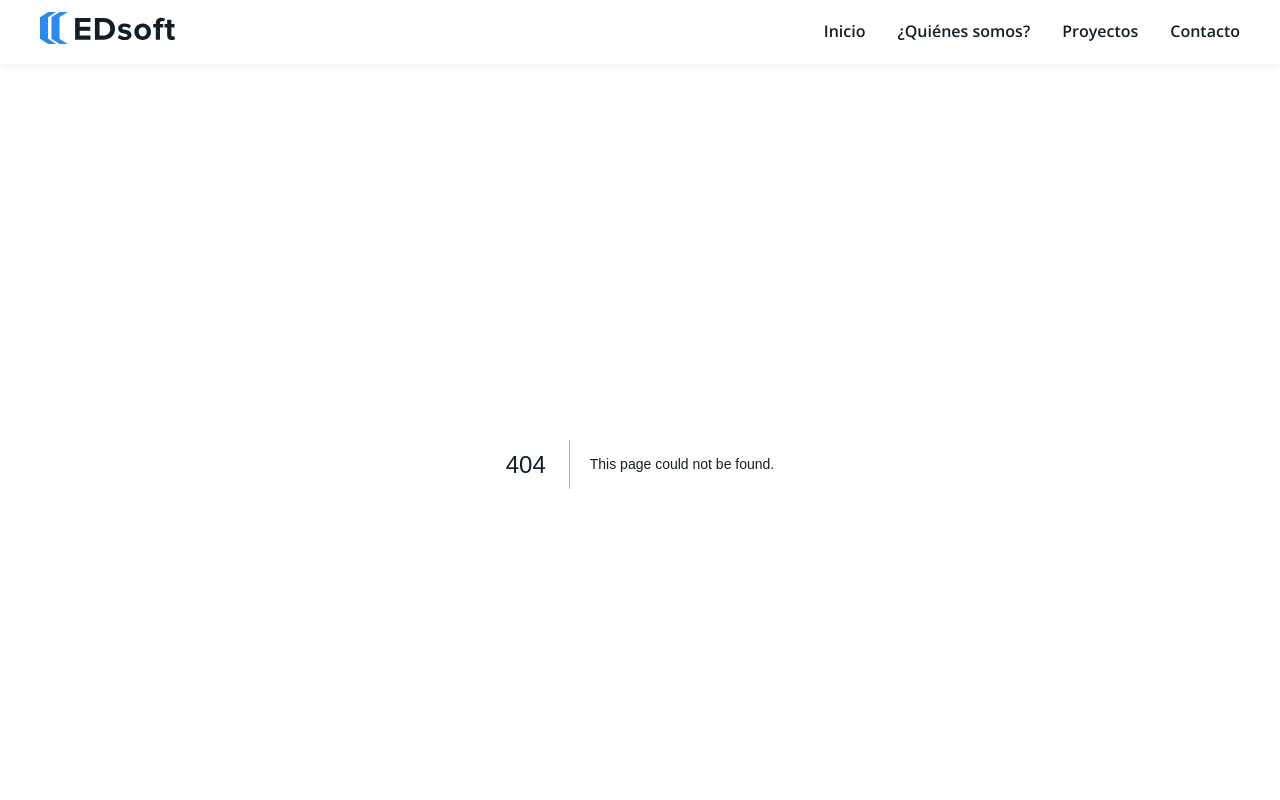
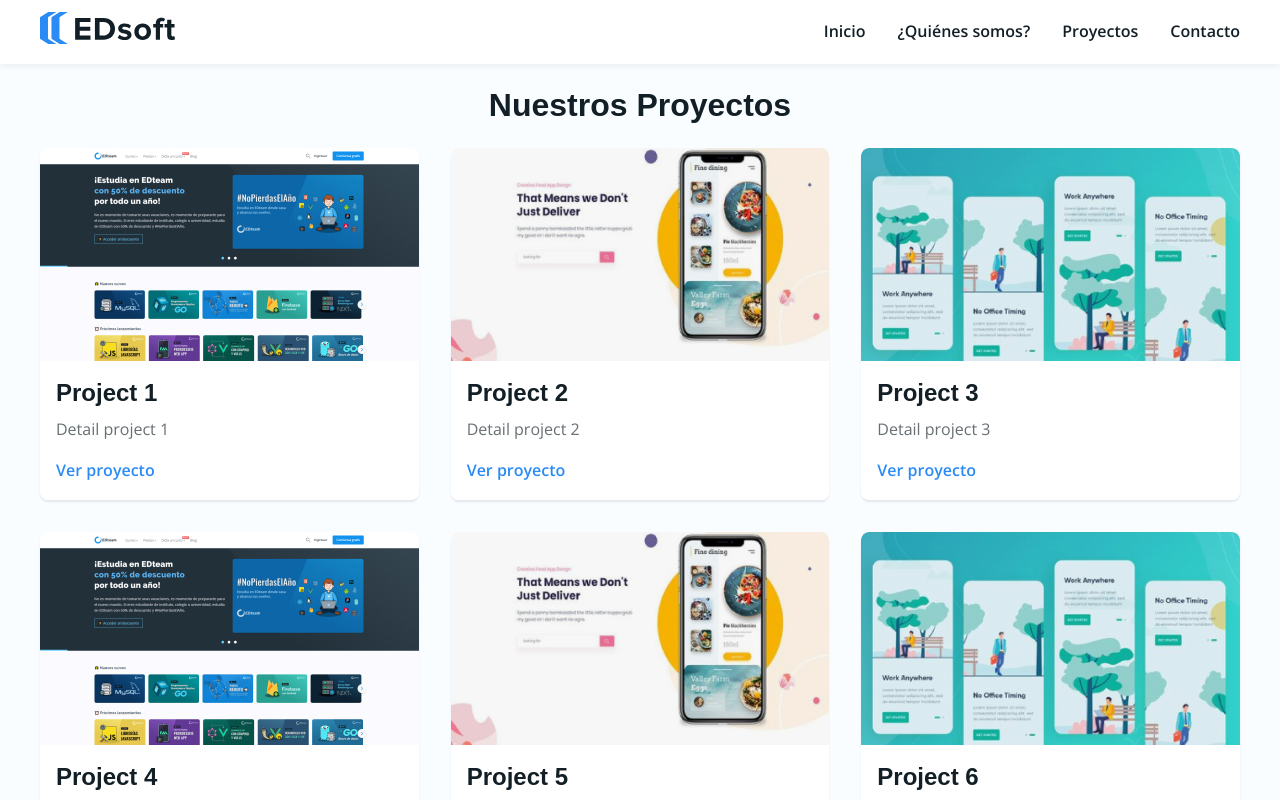
Before and after one commit to Rodrizio343/edsoft, a Next.js app: page /proyectos in a window 1280 px wide. Before the commit this address had no page. Shown: the top 800 px of the page. Built offline with nearby package versions, Linux system fonts and the light colour scheme; data requests are answered from the project's data file; a web font is replaced by a local one.

Commit message:
Add pages

```diff
--- a/components/Home/AboutUs.jsx
+++ b/components/Home/AboutUs.jsx
@@ -7,7 +7,7 @@ const AboutUs = () => {
       <div className="content-wrapper">
         <h2 className="title">Sobre nosotros</h2>
         <p>Este es el sitio web de nuestra agencia de desarrollo.</p>
-        <Link href="/proyectos.html" className="button white ghost">Ver experiencia</Link>
+        <Link href="/proyectos<Image" className="button white ghost">Ver experiencia</Link>
       </div>
       <Image className="background" src="/images/bg-section.jpg" alt="Alumnos estudiando" width={500} height={400} />
     </section>
--- a/components/Home/Banner.jsx
+++ b/components/Home/Banner.jsx
@@ -9,7 +9,7 @@ const Banner = () => {
           <h1 className="title">Bienvenidos a EDsoft</h1>
           <p className="subtitle">Necesitas acesoramiento urgente!!! Nosotros te podemos ayudar en la construcción de tu sitio web.</p>
           <div>
-            <Link className="button white" href="/contacto.html">Escríbenos ya mismo!</Link>
+            <Link className="button white" href="/contacto">Escríbenos ya mismo!</Link>
           </div>
         </div>
         <div className="container">
--- a/components/Home/Jobs.jsx
+++ b/components/Home/Jobs.jsx
@@ -6,7 +6,7 @@ const Jobs = () => {
       <div className="content-wrapper">
         <h2 className="title">¿Quieres trabajar con nosotros?</h2>
         <p className="subtitle">Es momento de convertir tu idea en algo real.  Puedes contactarnos en nuestras redes sociales<br/> o enviando un correo a:</p>
-        <Link href="mailto:contacto@edsoft.com" className="button">contacto@edsoft.com</Link>
+        <Link href="mailto:rodrizio343@gmail.com" className="button">rodrizio343@gmail.com</Link>
         <div className="social-networks">
           <Link href="#" target="_blank"><span className="jam jam-facebook"></span></Link>
           <Link href="#" target="_blank"><span className="jam jam-twitter"></span></Link>
--- a/components/MainMenu.jsx
+++ b/components/MainMenu.jsx
@@ -9,13 +9,13 @@ const MainMenu = () => {
           <Link href="/">Inicio</Link>
         </li>
         <li>
-          <Link href="/quienes-somos.html">¿Quiénes somos?</Link>
+          <Link href="/quienes-somos">¿Quiénes somos?</Link>
         </li>
         <li>
-          <Link href="/proyectos.html">Proyectos</Link>
+          <Link href="/proyectos">Proyectos</Link>
         </li>
         <li>
-          <Link href="/contacto.html">Contacto</Link>
+          <Link href="/contacto">Contacto</Link>
         </li>
       </ul>
     </nav>
--- /dev/null
+++ b/components/Projects/Project.jsx
@@ -0,0 +1,25 @@
+import Image from 'next/image'
+
+const Project = ({project}) => {
+  return (
+    <article key={project.id }className="card-project">
+      <div className="image-container">
+        <Image
+          src={project.image}
+          alt={project.name}
+          width={276}
+          height={165}
+          placeholder='blur'
+          blurDataURL={project.image}
+        />
+      </div>
+      <div>
+        <h3>{project.name}</h3>
+        <p>{project.detail}</p>
+        <a href={project.url} target="_blank">Ver proyecto</a>
+      </div>
+    </article>
+  )
+}
+
+export default Project
--- a/db.json
+++ b/db.json
@@ -17,7 +17,7 @@
     }
   ],
 
-  "projects": [
+  "last-projects": [
     {
       "id": 1,
       "name": "Project 1",
@@ -36,5 +36,50 @@
       "detail": "Detail project 3",
       "image": "/images/project-3.jpg"
     }
+  ],
+
+  "projects": [
+    {
+      "id": 1,
+      "name": "Project 1",
+      "detail": "Detail project 1",
+      "image": "/images/project-1.jpg",
+      "url": "https://rem-personal-portfolio.vercel.app/"
+    },
+    {
+      "id": 2,
+      "name": "Project 2",
+      "detail": "Detail project 2",
+      "image": "/images/project-2.jpg",
+      "url": "https://rem-personal-portfolio.vercel.app/"
+    },
+    {
+      "id": 3,
+      "name": "Project 3",
+      "detail": "Detail project 3",
+      "image": "/images/project-3.jpg",
+      "url": "https://rem-personal-portfolio.vercel.app/"
+    },
+    {
+      "id": 4,
+      "name": "Project 4",
+      "detail": "Detail project 1",
+      "image": "/images/project-1.jpg",
+      "url": "https://rem-personal-portfolio.vercel.app/"
+    },
+    {
+      "id": 5,
+      "name": "Project 5",
+      "detail": "Detail project 2",
+      "image": "/images/project-2.jpg",
+      "url": "https://rem-personal-portfolio.vercel.app/"
+    },
+    {
+      "id": 6,
+      "name": "Project 6",
+      "detail": "Detail project 3",
+      "image": "/images/project-3.jpg",
+      "url": "https://rem-personal-portfolio.vercel.app/"
+    }
   ]
 }
--- /dev/null
+++ b/pages/proyectos/index.jsx
@@ -0,0 +1,30 @@
+import Project from '@/components/Projects/Project';
+
+const Projects = ({ projects }) => {
+  return (
+    <section className="projects-section section-container">
+      <h1>Nuestros Proyectos</h1>
+      <div className="content-wrapper">
+        {
+          projects && projects.map(project => (
+            <Project key={project.id} project= {project}/>
+          ))
+        }
+      </div>
+    </section>
+  )
+}
+
+export async function getStaticProps() {
+
+  const resp = await fetch('http://localhost:4050/projects');
+  const projects = await resp.json();
+
+  return {
+    props: {
+      projects
+    }
+  }
+}
+
+export default Projects
```
Also changed, not shown: pages/contacto/index.jsx (added, +56 -0 lines), pages/quienes-somos/index.jsx (added, +45 -0 lines).
